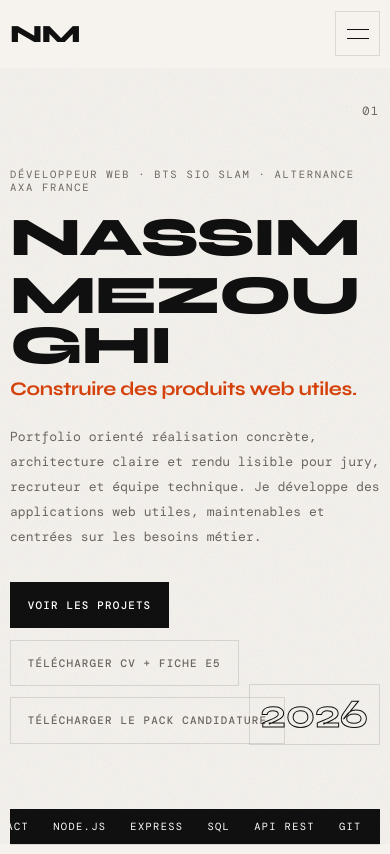
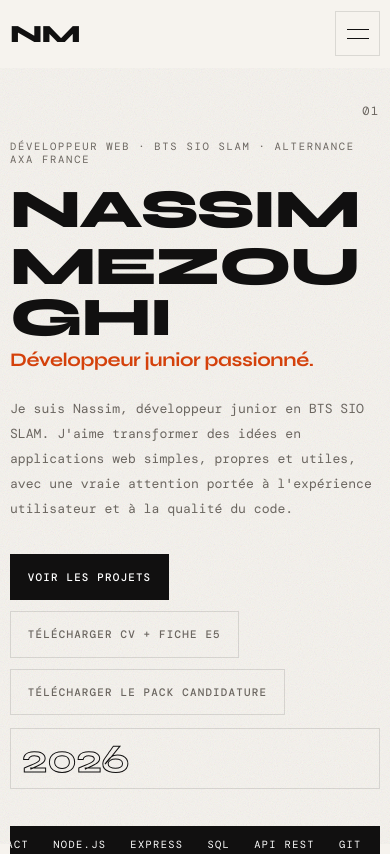
Before and after one commit to toftofpxs/Portfolio, a website built with Vite: page index.html in a window 390 px wide. Shown: the top 854 px of the page. Built offline with nearby package versions, Linux system fonts and the light colour scheme; a web font is replaced by a local one.

Commit message:
fix: improve mobile hero and update profile timeline/content

```diff
--- a/index.html
+++ b/index.html
@@ -36,10 +36,10 @@
       <p class="hero-tagline">DÉVELOPPEUR WEB · BTS SIO SLAM · ALTERNANCE AXA FRANCE</p>
 
       <h1 class="hero-name" data-stagger="NASSIM|MEZOUGHI"></h1>
-      <h2 class="hero-accent">Construire des produits web utiles.</h2>
+      <h2 class="hero-accent">Développeur junior passionné.</h2>
 
       <p class="hero-summary">
-        Portfolio orienté réalisation concrète, architecture claire et rendu lisible pour jury, recruteur et équipe technique. Je développe des applications web utiles, maintenables et centrées sur les besoins métier.
+        Je suis Nassim, développeur junior en BTS SIO SLAM. J'aime transformer des idées en applications web simples, propres et utiles, avec une vraie attention portée à l'expérience utilisateur et à la qualité du code.
       </p>
 
       <div class="hero-ctas">
@@ -202,12 +202,12 @@
 
       <div class="timeline">
         <article class="timeline-row reveal">
-          <time datetime="2024">2024 - 2026</time>
+          <time datetime="2024-09/2026-05">Sept 2024 - Mai 2026</time>
           <h3>BTS SIO SLAM</h3>
           <p>CFA ITIS</p>
         </article>
         <article class="timeline-row reveal">
-          <time datetime="2025">2025 - 2026</time>
+          <time datetime="2024-12/2026-08">Déc 2024 - Août 2026</time>
           <h3>Alternance technicien applicatif</h3>
           <p>AXA France</p>
         </article>
--- a/style.css
+++ b/style.css
@@ -755,6 +755,11 @@ main {
   }
 
   .hero-badge {
+    position: static;
+    right: auto;
+    bottom: auto;
+    display: inline-block;
+    margin-top: 0.8rem;
     font-size: 2.5rem;
     padding: 0.6rem 0.7rem;
   }
```
